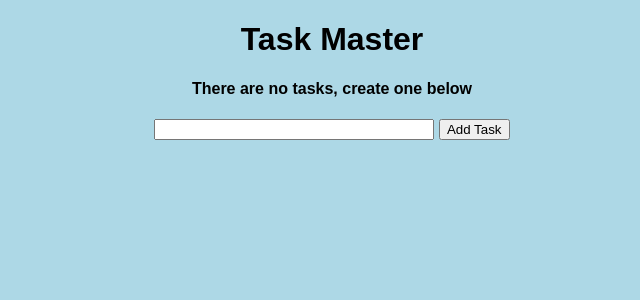
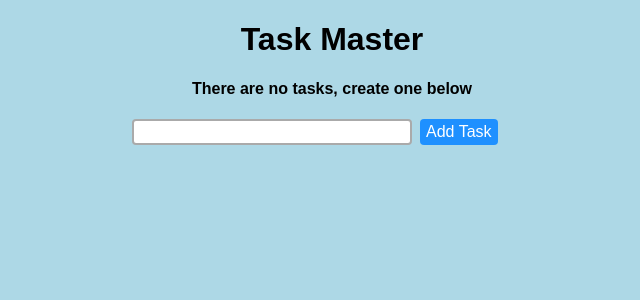
Before and after one commit to ClydeFrog04/basicFlask, a Flask app: page / in a window 1280 px wide. Shown: the top 300 px of the page, without its empty margins (308-948 px from the left). Run offline with Flask 3, Linux system fonts and the light colour scheme.

Commit message:
updating form styles

```diff
--- a/static/css/main.css
+++ b/static/css/main.css
@@ -37,9 +37,34 @@ td {
     padding: 5px;
 }
 
-.form {
-    margin-top: 20px;
+form {
+    margin: 20px 0;
     text-align: center;
+    display: flex;
+    gap: .5rem;
+}
+
+input[type=text]{
+    border-radius: 4px;
+    border: 2px solid #aaa;
+    /* margin: 8px 0; */
+    outline: none;
+    /* padding: 2px; */
+    box-sizing: border-box;
+    transition: .3s;
+}
+input[type=text]:focus{
+    border-color: dodgerblue;
+    box-shadow: 0 0 8px 0 dodgerblue;
+}
+
+input[type=submit]{
+    padding: 4px 6px;
+    background-color: dodgerblue;
+    border: none;
+    border-radius: 4px;
+    font-size: 1rem;
+    color: white;
 }
 
 #content {
--- a/templates/index.html
+++ b/templates/index.html
@@ -36,7 +36,7 @@
         {% endif %}
 
 
-        <form class="form" action="/" method="POST">
+        <form action="/" method="POST">
             <input type="text" name="content" id="content">
             <input type="submit" value="Add Task">
         </form>
--- a/templates/update.html
+++ b/templates/update.html
@@ -10,7 +10,7 @@
     <h1 style="text-align: center;">Update Task</h1>
 
 
-    <form class="form" action="/update/{{task.id}}" method="POST">
+    <form action="/update/{{task.id}}" method="POST">
         <input type="text" name="content" id="content" value="{{task.content}}">
         <input type="submit" value="Update">
     </form>
```
